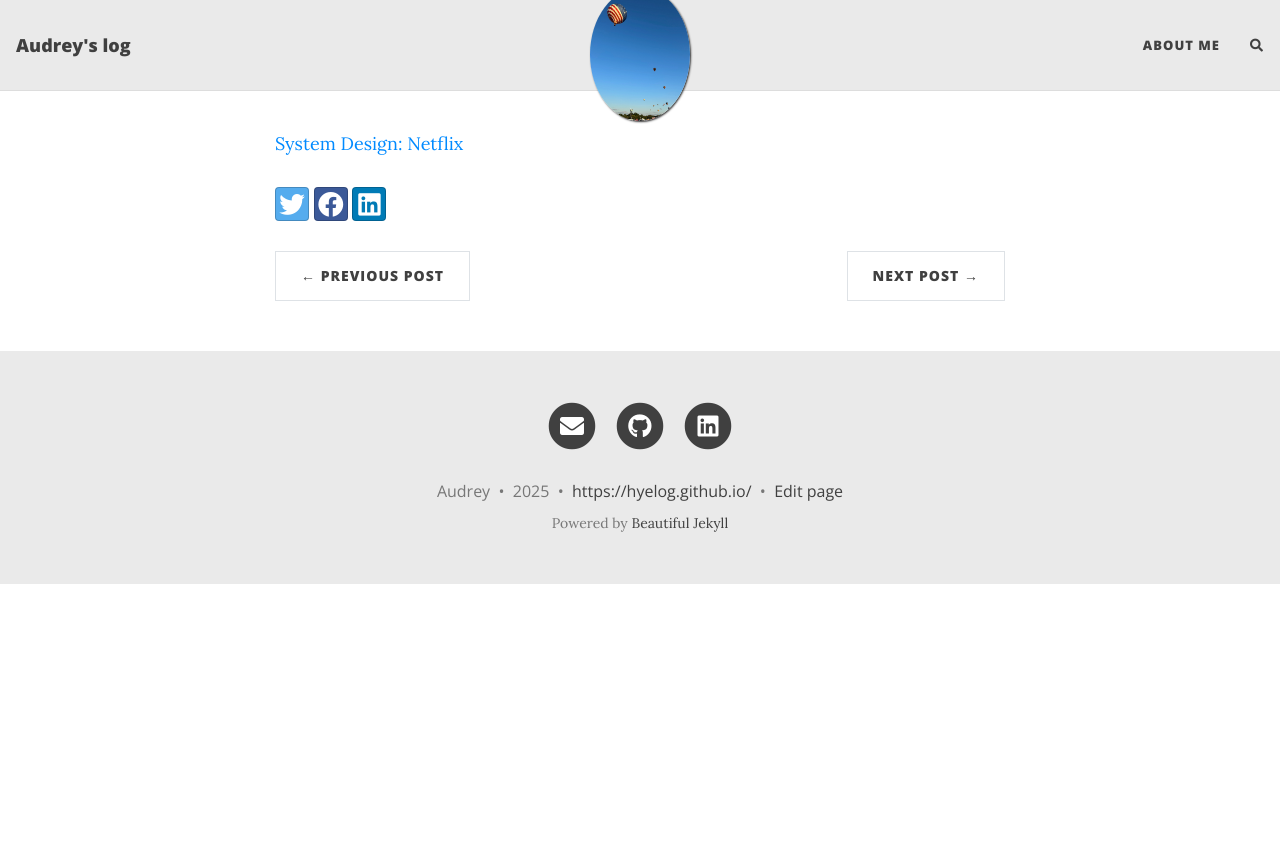
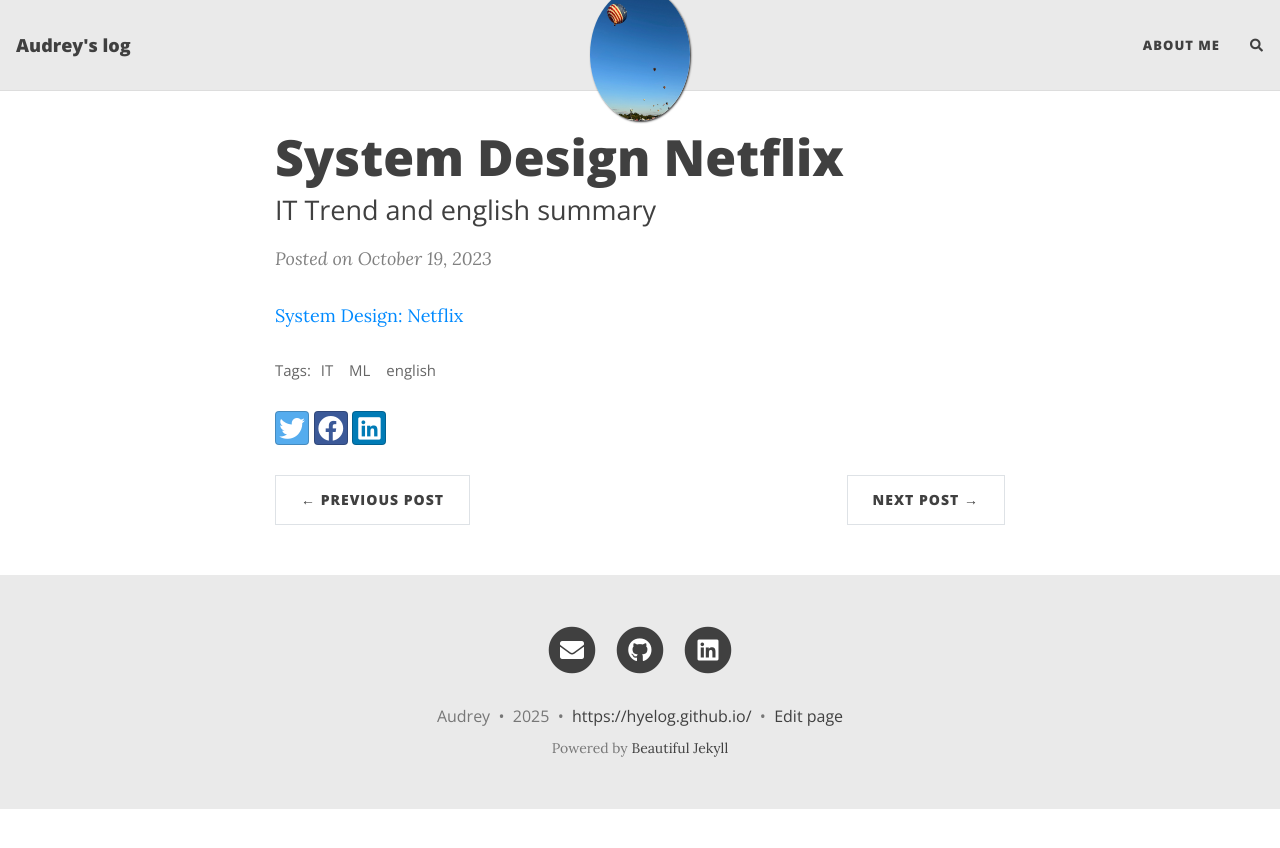
Before and after one commit to hyelog/hyelog.github.io, a Jekyll site: the page built from _posts/2023-10-19-english-summary.md, in a window 1280 px wide. Shown: the top 848 px of the page. Built offline with Jekyll 4.4.1, drawn with Linux system fonts in a browser that asks for light colours; nearby versions of some CDN libraries; comment, search, counter and statistics services are not loaded.

Commit message:
new post

```diff
--- a/_posts/2023-10-19-english-summary.md
+++ b/_posts/2023-10-19-english-summary.md
@@ -1,6 +1,6 @@
 ---
 layout: post
-title: System Design: Netflix
+title: System Design Netflix
 subtitle: IT Trend and english summary
 tags: [IT, ML, english]
 comments: true
```
